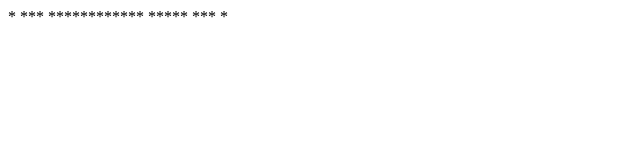
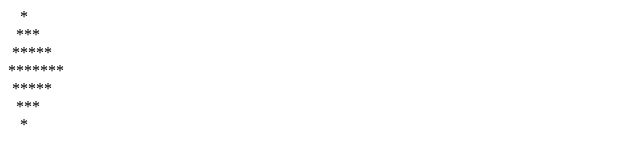
Before and after one commit to TheSpume/tu-an, a plain HTML site: page index.html in a window 1280 px wide. Shown: the whole page, without its empty margins (0-640 px from the left). Drawn offline with Linux system fonts and the light colour scheme.

Commit message:
Update index.html

```diff
--- a/index.html
+++ b/index.html
@@ -12,13 +12,19 @@
         console.log(' *****')
         console.log('  ***')
         console.log('   *')
-        document.write('   *')
-        document.write('  ***')
-        document.write(' *****')
+        document.write('&nbsp&nbsp&nbsp*')
+        document.write('<br>')
+        document.write('&nbsp&nbsp***')
+        document.write('<br>')
+        document.write('&nbsp*****')
+        document.write('<br>')
         document.write('*******')
-        document.write(' *****')
-        document.write('  ***')
-        document.write('   *')
+        document.write('<br>')
+        document.write('&nbsp*****')
+        document.write('<br>')
+        document.write('&nbsp&nbsp***')
+        document.write('<br>')
+        document.write('&nbsp&nbsp&nbsp*')
 
     </script>
 </html>
```
